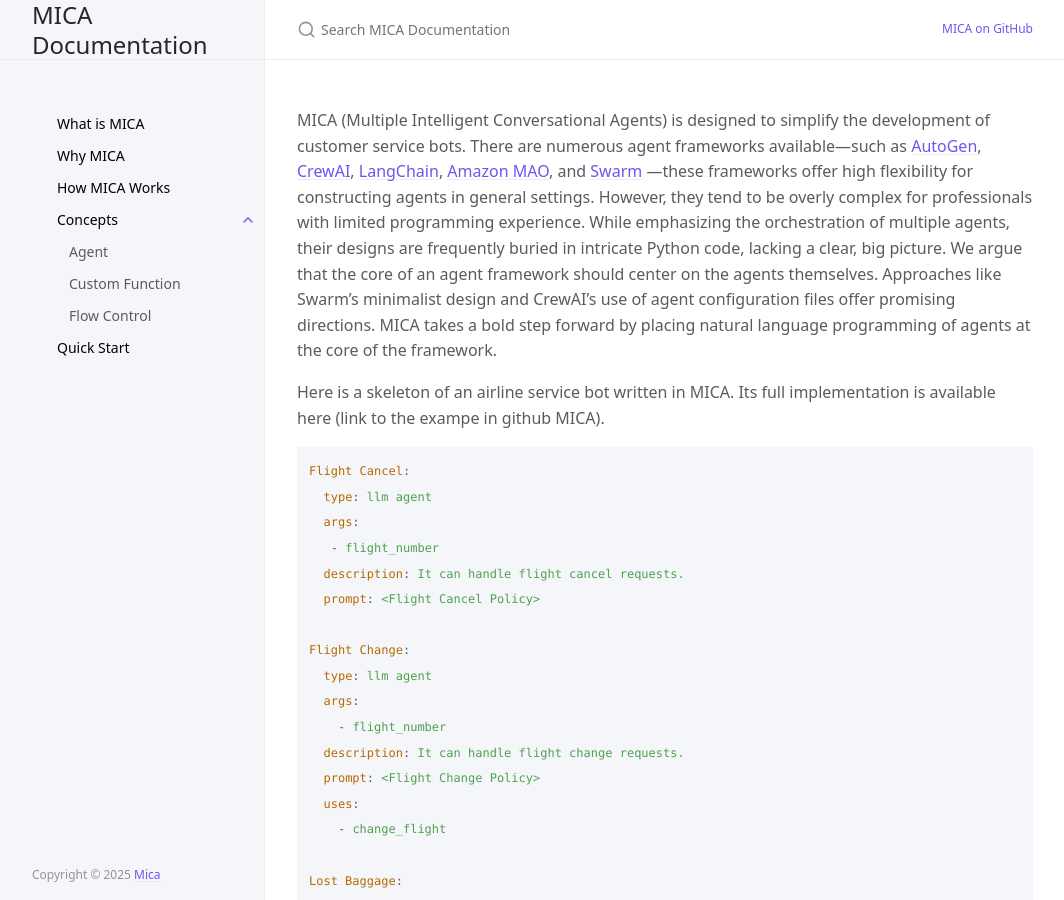
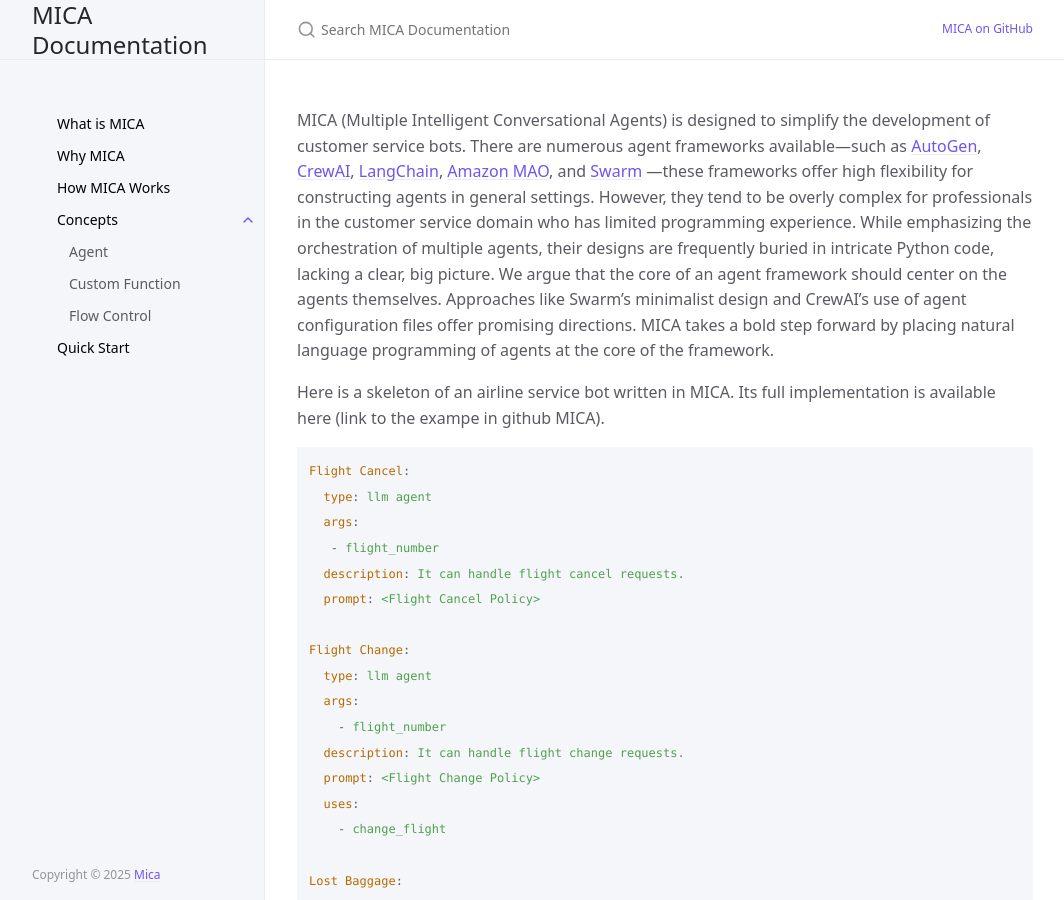
Before and after one commit to Mica-labs/Mica-labs.github.io, a Jekyll site: the page built from index.md, in a window 1280 px wide and 900 px high. Shown: the whole window, without its empty margins (107-1171 px from the left). Built offline with Jekyll 4.4.1, drawn with Linux system fonts in a browser that asks for light colours; cached includes are drawn as plain includes.

Commit message:
Update index.md

```diff
--- a/index.md
+++ b/index.md
@@ -6,7 +6,7 @@ description: "The Enterprise Level Agentic Solution"
 permalink: /
 ---
 
-MICA (Multiple Intelligent Conversational Agents) is designed to simplify the development of customer service bots. There are numerous agent frameworks available—such as [AutoGen](https://github.com/microsoft/autogen), [CrewAI](https://github.com/crewAIInc/crewAI), [LangChain](https://github.com/langchain-ai/langchain), [Amazon MAO](https://github.com/awslabs/multi-agent-orchestrator), and [Swarm](https://github.com/openai/swarm) —these frameworks offer high flexibility for constructing agents in general settings. However, they tend to be overly complex for professionals with limited programming experience.
+MICA (Multiple Intelligent Conversational Agents) is designed to simplify the development of customer service bots. There are numerous agent frameworks available—such as [AutoGen](https://github.com/microsoft/autogen), [CrewAI](https://github.com/crewAIInc/crewAI), [LangChain](https://github.com/langchain-ai/langchain), [Amazon MAO](https://github.com/awslabs/multi-agent-orchestrator), and [Swarm](https://github.com/openai/swarm) —these frameworks offer high flexibility for constructing agents in general settings. However, they tend to be overly complex for professionals in the customer service domain who has limited programming experience.
 While emphasizing the orchestration of multiple agents, their designs are frequently buried in intricate Python code, lacking a clear, big picture. We argue that the core of an agent framework should center on the agents themselves. Approaches like Swarm’s minimalist design and CrewAI’s use of agent configuration files offer promising directions.  MICA takes a bold step forward by placing natural language programming of agents at the core of the framework.
 
 Here is a skeleton of an airline service bot written in MICA. Its full implementation is available here (link to the exampe in github MICA).
```
